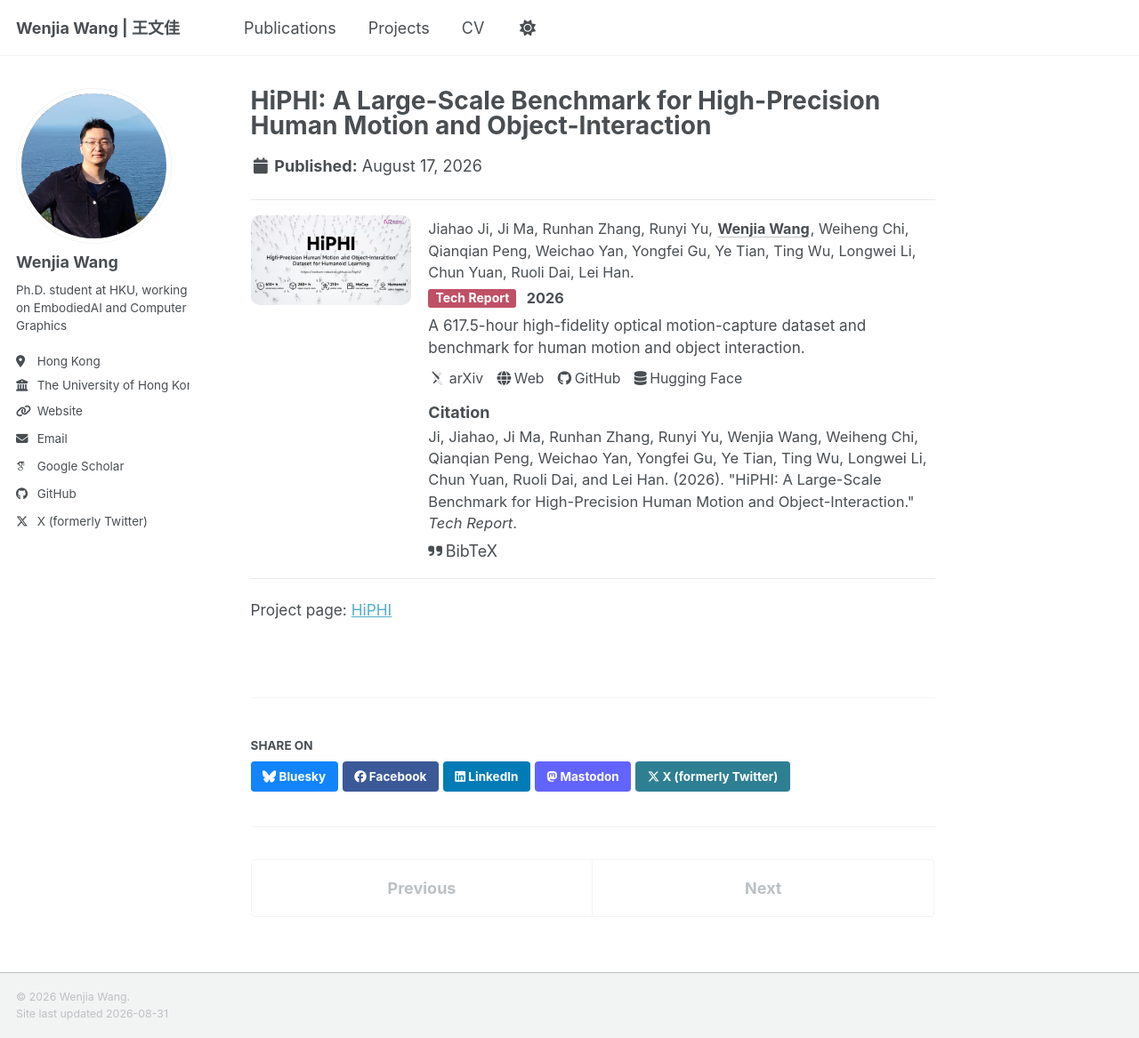
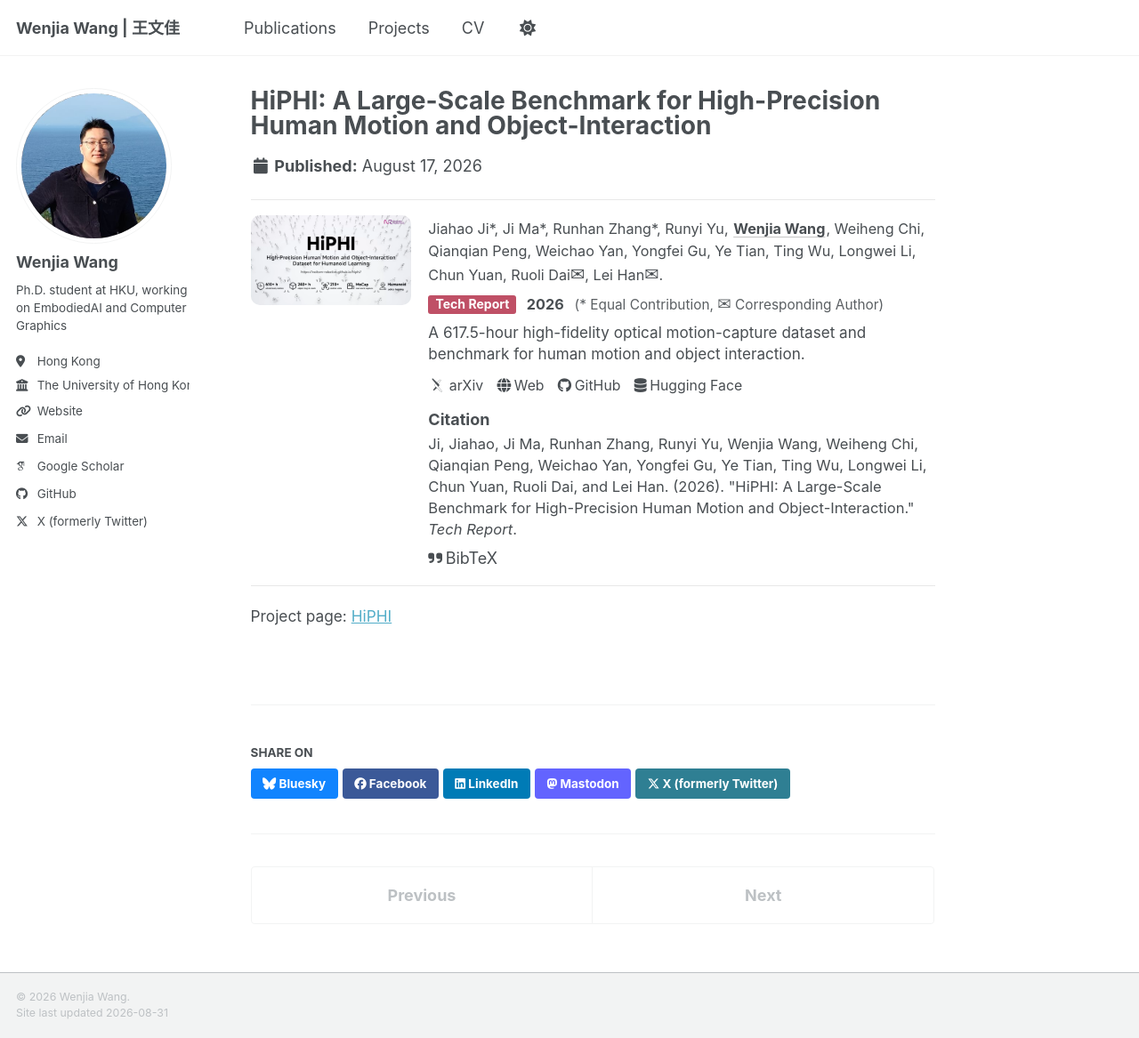
Before and after one commit to WenjiaWang0312/WenjiaWang0312.github.io, a Jekyll site: the page built from _publications/2026-08-17-hiphi.md, in a window 1280 px wide and 1167 px high. Shown: the whole window at 89% size. Built offline with Jekyll 4.4.1, drawn with Linux system fonts in a browser that asks for light colours; some web fonts are replaced; a script bundle is joined from its source files by our own code; library files that are not in the unit come from our copies.

Commit message:
Mark HiPHI author contributions

```diff
--- a/_publications/2026-08-17-hiphi.md
+++ b/_publications/2026-08-17-hiphi.md
@@ -25,7 +25,8 @@ bibtex: |
   }
 header:
   teaser: '/assets/publications/hiphi.webp'
-authors: 'Jiahao Ji, Ji Ma, Runhan Zhang, Runyi Yu, <strong>Wenjia Wang</strong>, Weiheng Chi, Qianqian Peng, Weichao Yan, Yongfei Gu, Ye Tian, Ting Wu, Longwei Li, Chun Yuan, Ruoli Dai, Lei Han.'
+authors: 'Jiahao Ji*, Ji Ma*, Runhan Zhang*, Runyi Yu, <strong>Wenjia Wang</strong>, Weiheng Chi, Qianqian Peng, Weichao Yan, Yongfei Gu, Ye Tian, Ting Wu, Longwei Li, Chun Yuan, Ruoli Dai<big>✉</big>, Lei Han<big>✉</big>.'
+award: '(* Equal Contribution, <big>✉</big> Corresponding Author)'
 ---
 
 Project page: [HiPHI](https://noitom-robotics.github.io/hiphi/)
```
